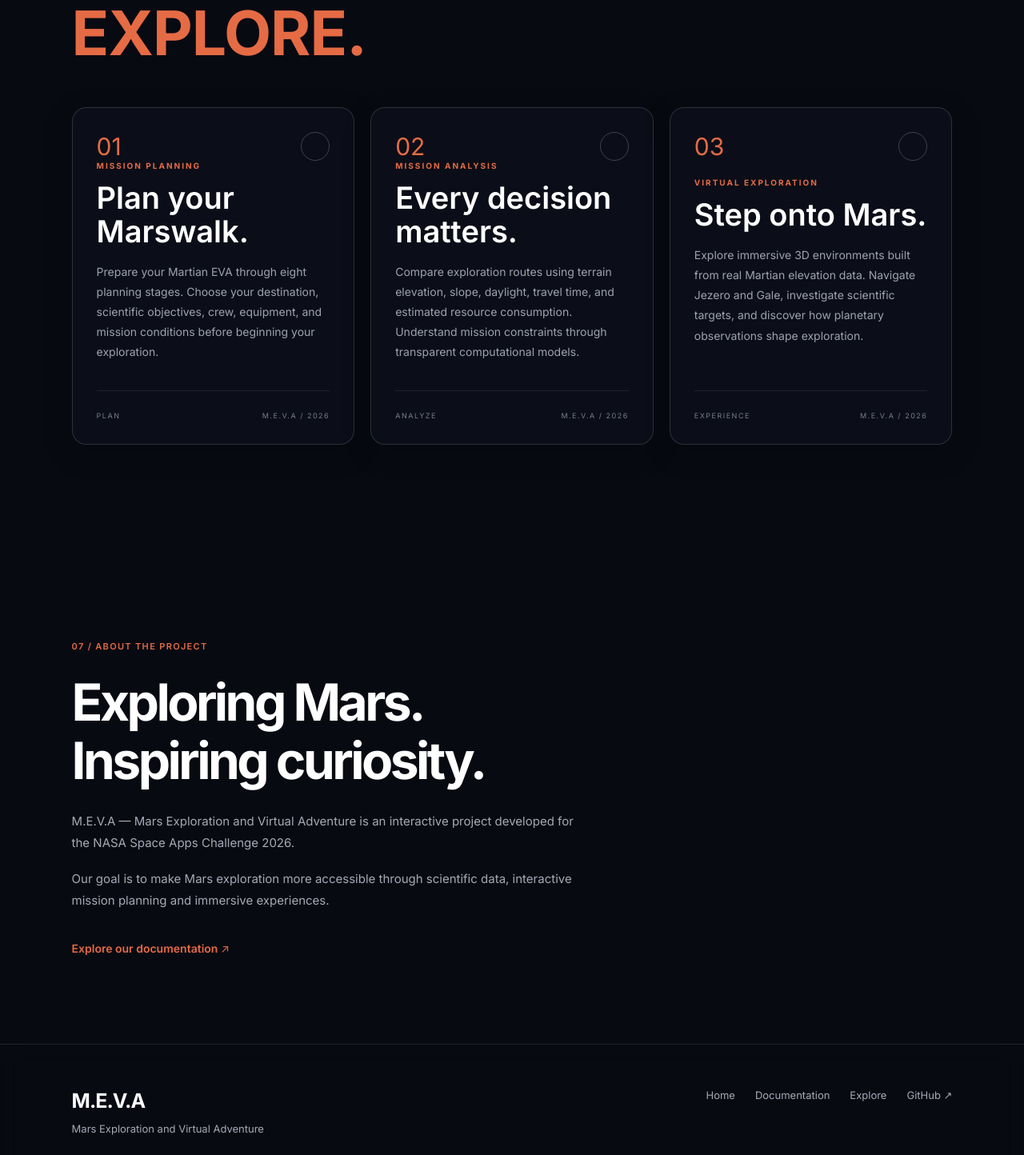
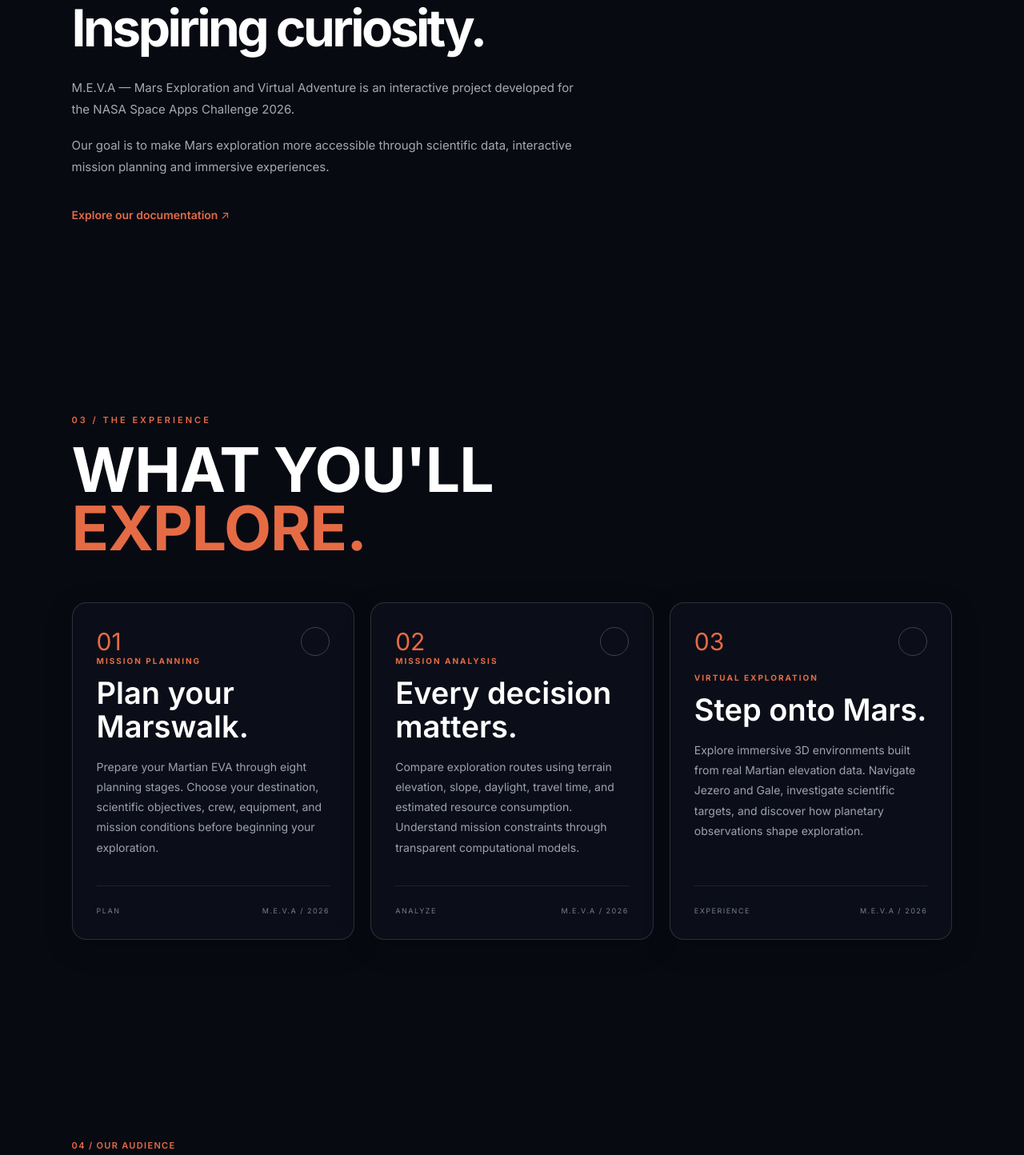
Before and after one commit to Joaovitor-bot/meva-landing-page, a React (Vite) app: page / in a window 1280 px wide. Shown: the part 1106-2550 px from the top of the page at 80% size. Built offline with nearby package versions, Linux system fonts and the light colour scheme.

Commit message:
refactor: organize sections and update numbering

```diff
--- a/src/App.jsx
+++ b/src/App.jsx
@@ -1,13 +1,14 @@
 
 import Navbar from "./components/Navbar";
 import Hero from "./components/Hero";
+import About from "./components/About";
 import Benefits from "./components/Benefits";
 import Audience from "./components/Audience";
 import Documentation from "./components/Documentation";
 import Technology from "./components/Technology";
 import FAQ from "./components/FAQ";
+import Footer from "./components/Footer";
 import SpaceBackground from "./components/SpaceBackground";
-import AboutFooter from "./components/AboutFooter";
 
 function App() {
   return (
@@ -19,13 +20,15 @@ function App() {
 
         <main id="home">
           <Hero />
+          <About />
           <Benefits />
-          <AboutFooter />
           <Audience />
           <Documentation />
           <Technology />
           <FAQ />
         </main>
+
+        <Footer />
       </div>
     </>
   );
--- /dev/null
+++ b/src/components/About.jsx
@@ -0,0 +1,38 @@
+import "../styles/About.css";
+
+export default function AboutFooter() {
+  return (
+    <>
+      <section className="about-section" id="about">
+        <div className="about-container">
+          <span className="about-label">
+            02 / ABOUT THE PROJECT
+          </span>
+
+          <h2>
+            Exploring Mars.
+            <br />
+            Inspiring curiosity.
+          </h2>
+
+          <p>
+            M.E.V.A — Mars Exploration and Virtual Adventure
+            is an interactive project developed for the
+            NASA Space Apps Challenge 2026.
+          </p>
+
+          <p>
+            Our goal is to make Mars exploration more accessible
+            through scientific data, interactive mission planning
+            and immersive experiences.
+          </p>
+
+          <a href="#documentation" className="about-link">
+            Explore our documentation ↗
+          </a>
+        </div>
+      </section>
+
+    </>
+  );
+}
--- a/src/components/AboutFooter.jsx
+++ /dev/null
@@ -1,67 +0,0 @@
-
-import "../styles/AboutFooter.css";
-
-export default function AboutFooter() {
-  return (
-    <>
-      <section className="about-section" id="about">
-        <div className="about-container">
-          <span className="about-label">
-            07 / ABOUT THE PROJECT
-          </span>
-
-          <h2>
-            Exploring Mars.
-            <br />
-            Inspiring curiosity.
-          </h2>
-
-          <p>
-            M.E.V.A — Mars Exploration and Virtual Adventure
-            is an interactive project developed for the
-            NASA Space Apps Challenge 2026.
-          </p>
-
-          <p>
-            Our goal is to make Mars exploration more accessible
-            through scientific data, interactive mission planning
-            and immersive experiences.
-          </p>
-
-          <a href="#documentation" className="about-link">
-            Explore our documentation ↗
-          </a>
-        </div>
-      </section>
-
-      <footer className="site-footer">
-        <div className="footer-container">
-          <div className="footer-brand">
-            <strong>M.E.V.A</strong>
-            <p>Mars Exploration and Virtual Adventure</p>
-          </div>
-
-          <nav className="footer-links" aria-label="Footer navigation">
-            <a href="#home">Home</a>
-            <a href="#documentation">Documentation</a>
-            <a href="#explore">Explore</a>
-            <a
-              href="https://github.com/gabrielr040304-afk/Hackton-NASA-2026"
-              target="_blank"
-              rel="noopener noreferrer"
-            >
-              GitHub ↗
-            </a>
-          </nav>
-        </div>
-
-        <div className="footer-bottom">
-          <span>© {new Date().getFullYear()} M.E.V.A.</span>
-          <span>
-            Independent NASA Space Apps Challenge project.
-          </span>
-        </div>
-      </footer>
-    </>
-  );
-}
--- a/src/components/Audience.jsx
+++ b/src/components/Audience.jsx
@@ -56,7 +56,7 @@ function Audience() {
 
         <div className="audience-heading">
           <span className="audience-label">
-            03 / OUR AUDIENCE
+            04 / OUR AUDIENCE
           </span>
 
           <h2 id="audience-title">
--- a/src/components/Benefits.jsx
+++ b/src/components/Benefits.jsx
@@ -68,7 +68,7 @@ function Benefits() {
         <div className="benefits-header">
           <div>
             <span className="benefits-eyebrow">
-              02 / THE EXPERIENCE
+              03 / THE EXPERIENCE
             </span>
 
             <h2>
--- a/src/components/Documentation.jsx
+++ b/src/components/Documentation.jsx
@@ -44,7 +44,7 @@ export default function Documentation() {
       <div className="documentation-container">
         <div className="documentation-heading">
           <span className="documentation-eyebrow">
-            04 / KNOWLEDGE BASE
+            05 / KNOWLEDGE BASE
           </span>
 
           <h2 id="documentation-title">
--- /dev/null
+++ b/src/components/Footer.jsx
@@ -0,0 +1,35 @@
+import "../styles/Footer.css";
+
+export default function Footer() {
+  return (
+    <footer className="site-footer">
+      <div className="footer-container">
+        <div className="footer-brand">
+          <strong>M.E.V.A</strong>
+          <p>Mars Exploration and Virtual Adventure</p>
+        </div>
+
+        <nav className="footer-links" aria-label="Footer navigation">
+          <a href="#home">Home</a>
+          <a href="#about">About</a>
+          <a href="#documentation">Documentation</a>
+          <a href="#explore">Explore</a>
+          <a
+            href="https://github.com/gabrielr040304-afk/Hackton-NASA-2026"
+            target="_blank"
+            rel="noopener noreferrer"
+          >
+            GitHub ↗
+          </a>
+        </nav>
+      </div>
+
+      <div className="footer-bottom">
+        <span>© {new Date().getFullYear()} M.E.V.A.</span>
+        <span>
+          Independent NASA Space Apps Challenge project.
+        </span>
+      </div>
+    </footer>
+  );
+}
```
Also changed, not shown: src/styles/About.css (renamed from src/styles/AboutFooter.css), src/styles/Footer.css (added).
